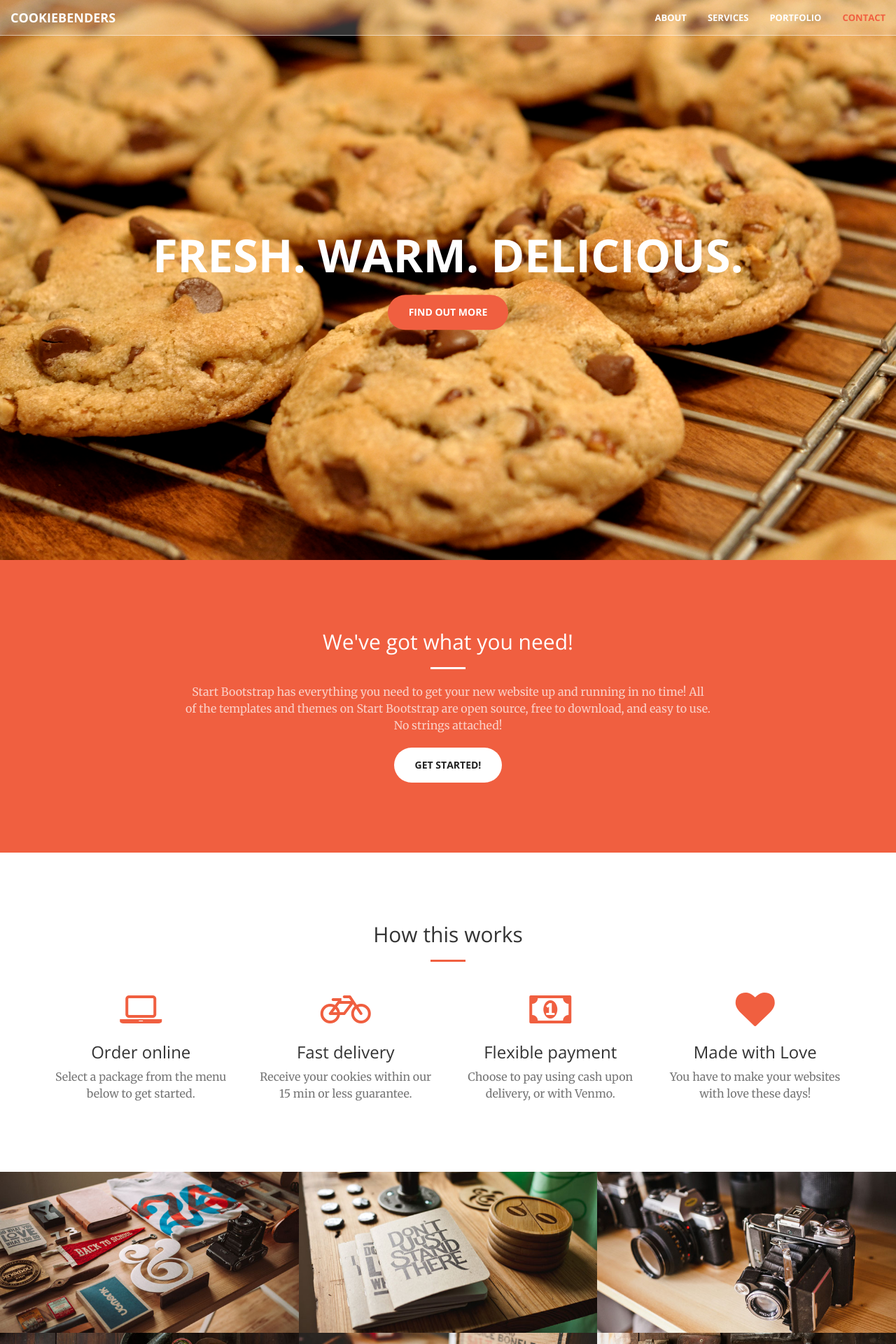
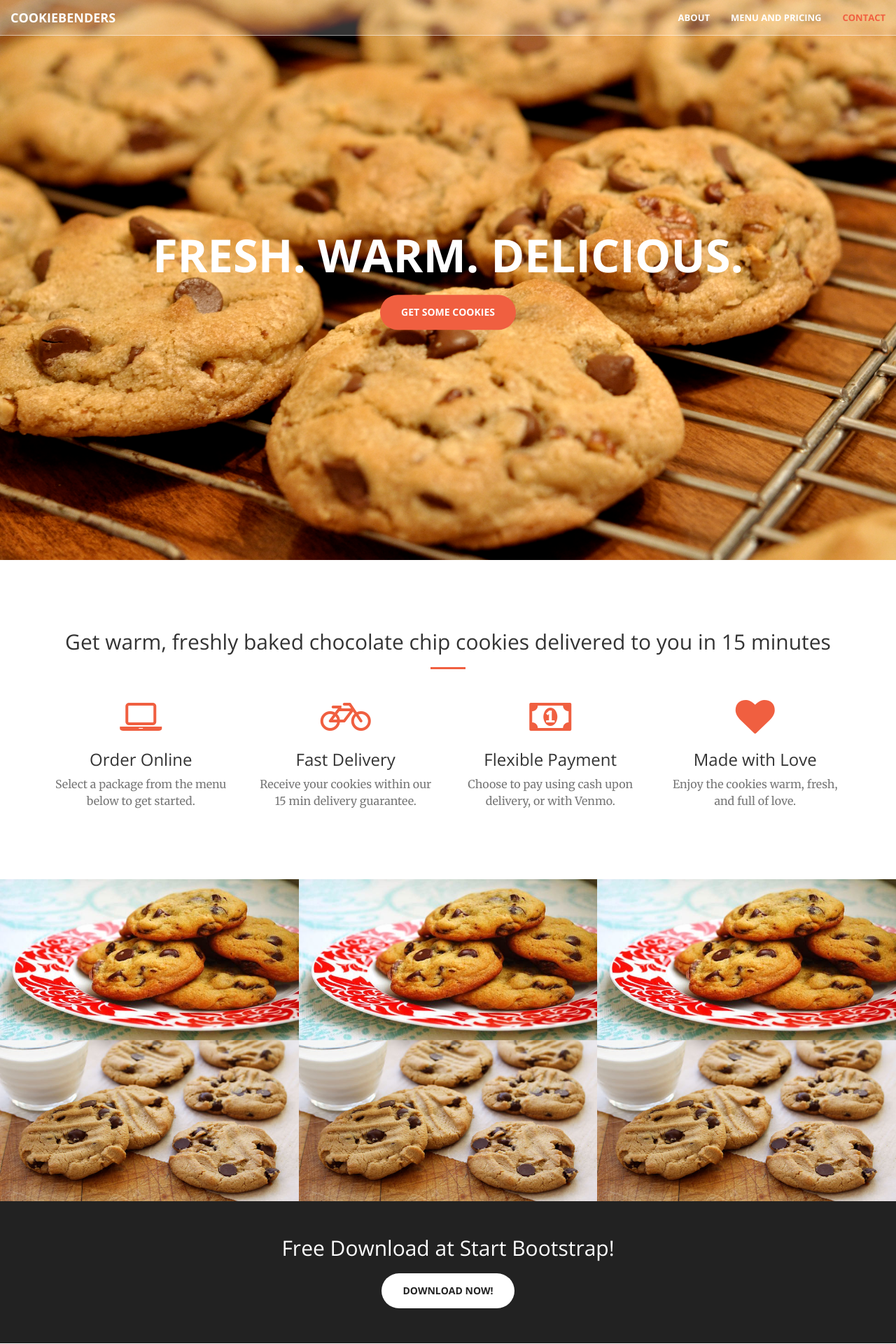
Before and after one commit to skwang/cookiebenders_main, a Django app: page / in a window 1280 px wide. Shown: the top 1920 px of the page at 70% size. Run offline with Django 3.2, Linux system fonts and the light colour scheme; some libraries are stand-ins or nearby versions.

Commit message:
placeholder photos updated

```diff
--- a/templates/cookiebenders/index.html
+++ b/templates/cookiebenders/index.html
@@ -55,11 +55,11 @@
                     <li>
                         <a class="page-scroll" href="#about">About</a>
                     </li>
+<!--                     <li>
+                        <a class="page-scroll" href="#services">Services</a>
+                    </li> -->
                     <li>
-                        <a class="page-scroll" href="#services">Services</a>
-                    </li>
-                    <li>
-                        <a class="page-scroll" href="#portfolio">Portfolio</a>
+                        <a class="page-scroll" href="#menu">Menu and Pricing</a>
                     </li>
                     <li>
                         <a class="page-scroll" href="#contact">Contact</a>
@@ -78,12 +78,12 @@
                 <!-- <hr>
                 <p>Start Bootstrap can help you build better websites using the Bootstrap CSS framework! Just download your template and start going, no strings attached!</p> -->
                 <br>
-                <a href="#about" class="btn btn-primary btn-xl page-scroll">Find Out More</a>
+                <a href="#about" class="btn btn-primary btn-xl page-scroll">Get Some Cookies</a>
             </div>
         </div>
     </header>
 
-    <section class="bg-primary" id="about">
+    <!-- <section class="bg-primary" id="about">
         <div class="container">
             <div class="row">
                 <div class="col-lg-8 col-lg-offset-2 text-center">
@@ -94,13 +94,13 @@
                 </div>
             </div>
         </div>
-    </section>
+    </section> -->
 
-    <section id="services">
+    <section id="about">
         <div class="container">
             <div class="row">
                 <div class="col-lg-12 text-center">
-                    <h2 class="section-heading">How this works</h2>
+                    <h2 class="section-heading">Get warm, freshly baked chocolate chip cookies delivered to you in 15 minutes</h2>
                     <hr class="primary">
                 </div>
             </div>
@@ -110,21 +110,21 @@
                 <div class="col-lg-3 col-md-6 text-center">
                     <div class="service-box">
                         <i class="fa fa-4x fa-laptop wow bounceIn text-primary"></i>
-                        <h3>Order online</h3>
+                        <h3>Order Online</h3>
                         <p class="text-muted">Select a package from the menu below to get started.</p>
                     </div>
                 </div>
                 <div class="col-lg-3 col-md-6 text-center">
                     <div class="service-box">
                         <i class="fa fa-4x fa-bicycle wow bounceIn text-primary" data-wow-delay=".1s"></i>
-                        <h3>Fast delivery</h3>
-                        <p class="text-muted">Receive your cookies within our <bold> 15 min </bold> or less guarantee.</p>
+                        <h3>Fast Delivery</h3>
+                        <p class="text-muted">Receive your cookies within our 15 min delivery guarantee.</p>
                     </div>
                 </div>
                 <div class="col-lg-3 col-md-6 text-center">
                     <div class="service-box">
                         <i class="fa fa-4x fa-money wow bounceIn text-primary" data-wow-delay=".2s"></i>
-                        <h3>Flexible payment</h3>
+                        <h3>Flexible Payment</h3>
                         <p class="text-muted">Choose to pay using cash upon delivery, or with Venmo. </p>
                     </div>
                 </div>
@@ -132,19 +132,64 @@
                     <div class="service-box">
                         <i class="fa fa-4x fa-heart wow bounceIn text-primary" data-wow-delay=".3s"></i>
                         <h3>Made with Love</h3>
-                        <p class="text-muted">You have to make your websites with love these days!</p>
+                        <p class="text-muted">Enjoy the cookies warm, fresh, and full of love.</p>
                     </div>
                 </div>
             </div>
         </div>
     </section>
 
-    <section class="no-padding" id="portfolio">
+    <section class="no-padding" id="menu">
         <div class="container-fluid">
             <div class="row no-gutter">
                 <div class="col-lg-4 col-sm-6">
                     <a href="#" class="portfolio-box">
-                        <img src="{% static "img/portfolio/1.jpg"%}" class="img-responsive" alt="">
+                        <img src="{% static "img/portfolio/6cookies.jpg"%}" class="img-responsive" alt="">
+                        <div class="portfolio-box-caption">
+                            <div class="portfolio-box-caption-content">
+                                <div class="project-category text-faded">
+                                    $3
+                                </div>
+                                <div class="project-name">
+                                    Three Chocolate Chip Cookies
+                                </div>
+                            </div>
+                        </div>
+                    </a>
+                </div>
+                <div class="col-lg-4 col-sm-6">
+                    <a href="#" class="portfolio-box">
+                        <img src="{% static "img/portfolio/6cookies.jpg"%}" class="img-responsive" alt="">
+                        <div class="portfolio-box-caption">
+                            <div class="portfolio-box-caption-content">
+                                <div class="project-category text-faded">
+                                    $5
+                                </div>
+                                <div class="project-name">
+                                    Six Chocolate Chip Cookies
+                                </div>
+                            </div>
+                        </div>
+                    </a>
+                </div>
+                <div class="col-lg-4 col-sm-6">
+                    <a href="#" class="portfolio-box">
+                        <img src="{% static "img/portfolio/6cookies.jpg"%}" class="img-responsive" alt="">
+                        <div class="portfolio-box-caption">
+                            <div class="portfolio-box-caption-content">
+                                <div class="project-category text-faded">
+                                    $9
+                                </div>
+                                <div class="project-name">
+                                    One Dozen Chocolate Chip Cookies
+                                </div>
+                            </div>
+                        </div>
+                    </a>
+                </div>
+                <div class="col-lg-4 col-sm-6">
+                    <a href="#" class="portfolio-box">
+                        <img src="{% static "img/portfolio/6cookiesplusmilk.jpg"%}" class="img-responsive" alt="">
                         <div class="portfolio-box-caption">
                             <div class="portfolio-box-caption-content">
                                 <div class="project-category text-faded">
@@ -159,7 +204,7 @@
                 </div>
                 <div class="col-lg-4 col-sm-6">
                     <a href="#" class="portfolio-box">
-                        <img src="{% static "img/portfolio/2.jpg"%}" class="img-responsive" alt="">
+                        <img src=" {% static "img/portfolio/6cookiesplusmilk.jpg" %}"class="img-responsive" alt="">
                         <div class="portfolio-box-caption">
                             <div class="portfolio-box-caption-content">
                                 <div class="project-category text-faded">
@@ -174,52 +219,7 @@
                 </div>
                 <div class="col-lg-4 col-sm-6">
                     <a href="#" class="portfolio-box">
-                        <img src="{% static "img/portfolio/3.jpg"%}" class="img-responsive" alt="">
-                        <div class="portfolio-box-caption">
-                            <div class="portfolio-box-caption-content">
-                                <div class="project-category text-faded">
-                                    Category
-                                </div>
-                                <div class="project-name">
-                                    Project Name
-                                </div>
-                            </div>
-                        </div>
-                    </a>
-                </div>
-                <div class="col-lg-4 col-sm-6">
-                    <a href="#" class="portfolio-box">
-                        <img src="{% static "img/portfolio/4.jpg"%}" class="img-responsive" alt="">
-                        <div class="portfolio-box-caption">
-                            <div class="portfolio-box-caption-content">
-                                <div class="project-category text-faded">
-                                    Category
-                                </div>
-                                <div class="project-name">
-                                    Project Name
-                                </div>
-                            </div>
-                        </div>
-                    </a>
-                </div>
-                <div class="col-lg-4 col-sm-6">
-                    <a href="#" class="portfolio-box">
-                        <img src=" {% static "img/portfolio/5.jpg" %}"class="img-responsive" alt="">
-                        <div class="portfolio-box-caption">
-                            <div class="portfolio-box-caption-content">
-                                <div class="project-category text-faded">
-                                    Category
-                                </div>
-                                <div class="project-name">
-                                    Project Name
-                                </div>
-                            </div>
-                        </div>
-                    </a>
-                </div>
-                <div class="col-lg-4 col-sm-6">
-                    <a href="#" class="portfolio-box">
-                        <img src=" {% static "img/portfolio/6.jpg" %}" class="img-responsive" alt="">
+                        <img src=" {% static "img/portfolio/6cookiesplusmilk.jpg" %}" class="img-responsive" alt="">
                         <div class="portfolio-box-caption">
                             <div class="portfolio-box-caption-content">
                                 <div class="project-category text-faded">
```
Also changed, not shown: static/img/portfolio/6cookies.jpg (added), static/img/portfolio/6cookiesplusmilk.jpg (added).
